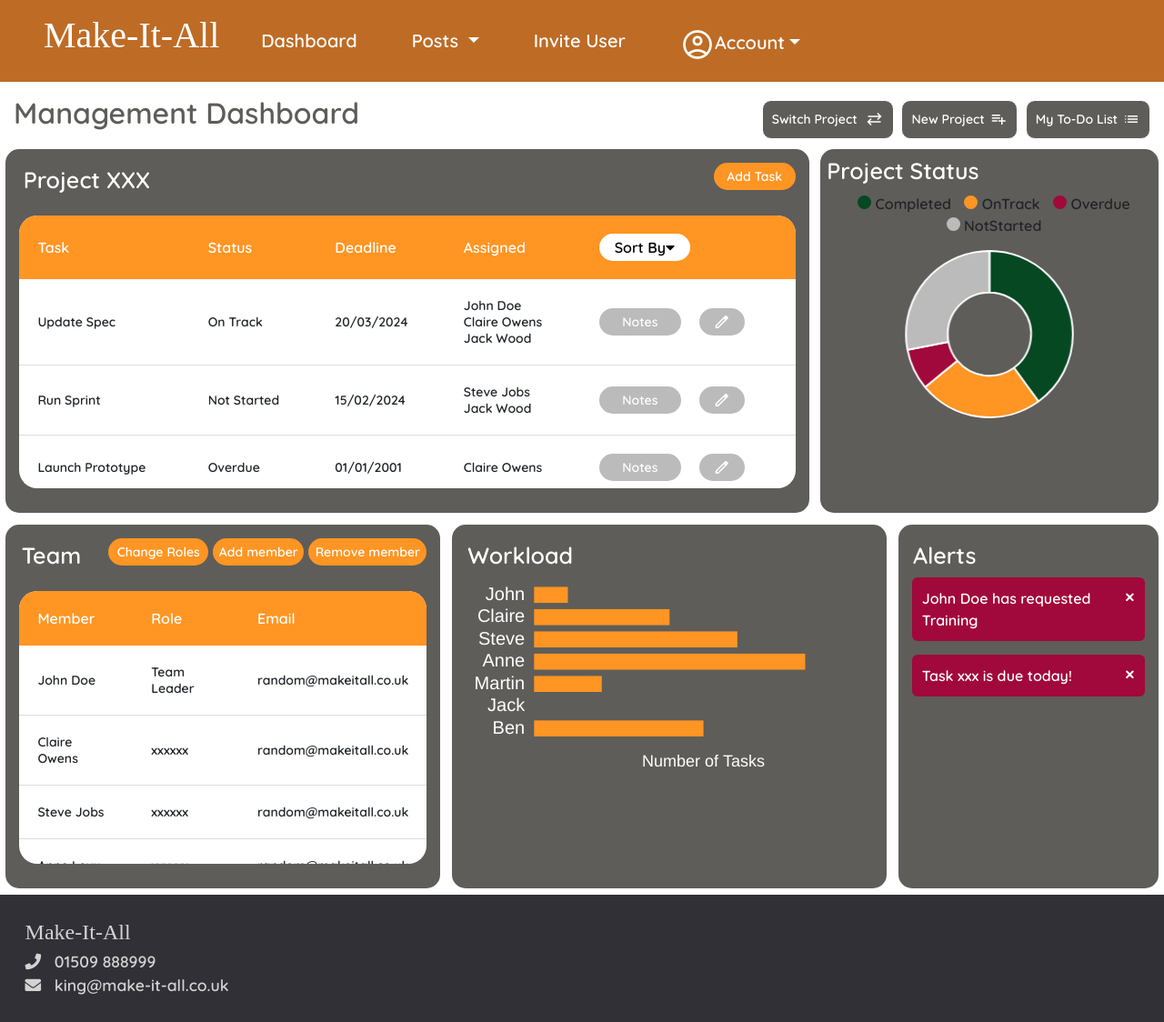
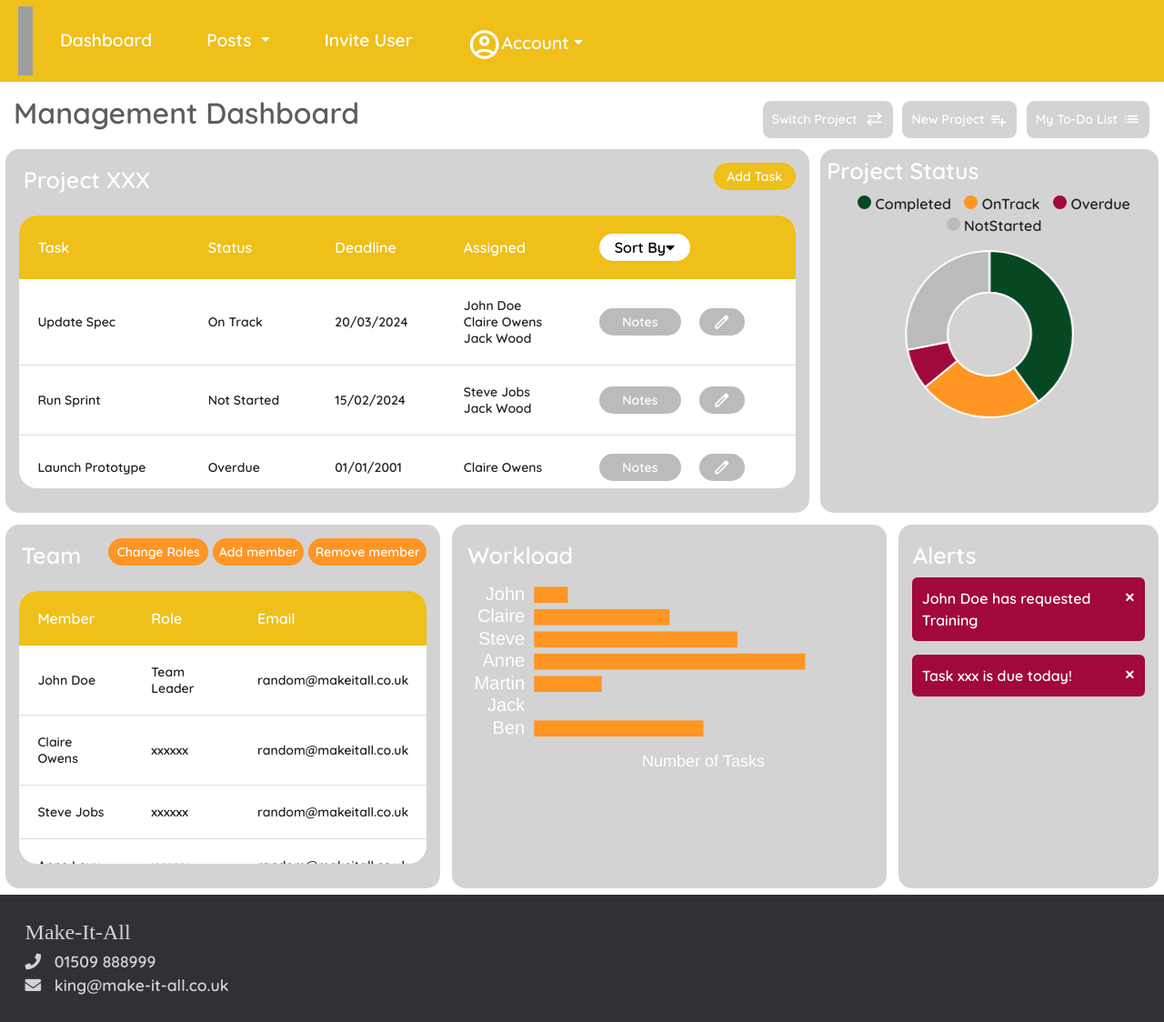
Before and after one commit to RamaSaadeh/Productivity-and-Knowledge-Management-System, a PHP site: page /managerdash.html in a window 1280 px wide. Shown: the whole page at 91% size. Run offline with PHP 8.4, Linux system fonts and the light colour scheme; some libraries are stand-ins or nearby versions; some web fonts are replaced; grey boxes are pictures that could not be loaded.

Commit message:
add logo and colour updates to manager dash

```diff
--- a/managerdash.css
+++ b/managerdash.css
@@ -8,14 +8,15 @@ body {
 	box-sizing: border-box;
 }
 
-.logo-text {
-	font-family: "Churchward Design Bold";
-}
+/*Beginning of css for navbar*/
+
+
 .myNav{
 	grid-area: myNav;
 	background-color: #faf9f9;
 	width: 100%;
-    background-color: #be6b25;
+	background-color: #efbf1a;
+	overflow: visible
 
   }
 
@@ -67,40 +68,63 @@ body {
   background-color: red;
   opacity: 1;
   }
+
   .nav{
-    width: 100%;
-	height: 90px;
+	max-width: fit-content;
+	max-height: fit-content;
   }
+
   .navbar{
   height: 90px;
   border: none;
+
   }
+
   .navbar-brand {
-    margin-left: 13px;
-    padding-top: 15px;
-    padding-bottom: 15px;
-    font-family: 'Churchward Design Bold';
+	margin-left: 1px; /* or whatever size you want */
+	padding-top: 7px; /* this will push it down */
+	padding-bottom: 7px; /* this can give more space at the bottom */
+
   }
+
+  #logo {
+  max-width: 1000px; /* Set a maximum width for the logo */
+  height: auto; /* Maintain the aspect ratio */
+  margin-right: -1000px; /* Add some margin to separate the logo from text */
+  }
+
   .navbar-collapse {
-    position: relative;
-    z-index: 1000;
+	position: relative;  /* Ensure it's positioned */
+	z-index: 1000;       /* Any high number to ensure it's on top of other page elements */
   }
+
   .navbar.navbar-expand-lg.navbar-dark.bg-dark {
-    background-color: #be6b25 !important;
+	background-color: #efbf1a !important;
   }
+
   .navbar-dark .navbar-nav .nav-link {
 	color: white;
-    font-size: 20px;
+	font-size: 1.2em;
 	text-decoration: none;
-    padding: 23px 30px;
+	padding: 23px 30px; /* Keep padding between elements on the nav bar horizontally and vertically*/
 	height: 90px;
 	padding-top: 30px;
-    background-color: #be6b25;
+	background-color: #efbf1a;
+
+
   }
+
+
+
+
   .navbar-dark .navbar-nav .nav-link:hover {
-    background-color: #ffa200;
-    color: black;
+	background-color: #f6dc80; /* Background color on hover */
+	color: black; /* Text color on hover */
   }
+
+
+
+
   /* Style the dropdown menu */
   .navbar-dark .navbar-nav .nav-item.dropdown:hover .dropdown-menu {
 	display: block;
@@ -109,37 +133,67 @@ body {
 	width: 170px;
 	background: white;
 	box-shadow: none;
-    border: 0;
-    padding: 0;
-    margin: 0;
+	border: 0; /* Remove any border that might create a gap */
+	padding: 0; /* Remove any padding to ensure full highlighting */
+	margin: 0; /* Remove any margin that might create a gap */
 
   }
+
   /* Style the dropdown menu links */
   .navbar-dark .navbar-nav .nav-item.dropdown:hover .dropdown-menu .dropdown-item {
 	padding: 10px;
 	color: black;
 	font-size: 1.2em;
 	text-decoration: none;
-    border: 0;
-    margin: 0;
+	border: 0; /* Remove any border on the dropdown items */
+	margin: 0; /* Remove any margin on the dropdown items */
   }
+
+
+
+  /* Style the dropdown menu links on hover */
   .navbar-dark .navbar-nav .nav-item.dropdown:hover .dropdown-menu .dropdown-item:hover {
-    background-color: #ffd200;
-    color: black;
+	background-color: #f6dc80;; /* Background color on hover */
+	color: black; /* Text color on hover */
   }
+
+  /* Style the logo */
   .navbar .navbar-brand {
 	float: left;
 	height: inherit;
-    margin-left: 2em;
+	margin-left: 1em;
 	color: white;
-    font-size: 24px;
+	display: flex;
+
 
   }
+
+  .material-symbols-outlined {
+  font-variation-settings:
+  'FILL' 0,
+  'wght' 400,
+  'GRAD' 0,
+  'opsz' 24;
+  }
+
   #profileIcon {
   font-size: 38px;
   vertical-align: middle;
   }
 
+  .logo{
+	/* want the image to stretch to larger than original size */
+	max-width: 100%;
+	height: auto;
+	max-height: fit-content;
+	background-size: cover;
+	text-align: center;
+	display: block;
+	margin-left: auto;
+	margin-right: auto;
+  }
+
+  /*End of css for navbar*/
 
 
 #pageheader {
@@ -152,7 +206,7 @@ body {
 	background-color: white;
 }
 .switchprojbtn {
-	background-color: #5e5d5a;
+	background-color: #d3d3d3;
 	color: white;
 	padding: 10px;
 	font-size: 14px;
@@ -169,7 +223,7 @@ body {
   background-color: #2980B9;
 }
 #ToDoListbtn {
-	background-color: #5e5d5a;
+	background-color: #d3d3d3;
 	color: white;
 	padding: 10px;
 	font-size: 14px;
@@ -211,7 +265,7 @@ body {
 .switchprojdropdown-content a:hover {background-color: #ddd;}
 
 #NewProjbtn {
-	background-color: #5e5d5a;
+	background-color: #d3d3d3;
 	color: white;
 	padding: 10px;
 	font-size: 14px;
@@ -229,7 +283,7 @@ body {
 	background-color: #2980B9;
   }
 .addnewproj-form{
-	background-color: #5e5d5a;
+	background-color: #d3d3d3;
 	margin: 5% auto;
 	padding-left: 10px;
 	padding-right: 20px;
@@ -257,7 +311,7 @@ body {
 }
 #createnewproj-formbtn{
 	width: 100%;
-	background-color: rgb(255, 149, 35);
+	background-color: #efbf1a;
 	border-radius: 15px;
 	border: none;
 	color: white;
@@ -268,7 +322,7 @@ body {
 	margin-top: 5px;
 }
 .ToDoList-form{
-	background-color: #5e5d5a;
+	background-color: #d3d3d3;
 	margin: 5% auto;
 	padding-left: 10px;
 	padding-right: 20px;
@@ -395,7 +449,7 @@ body {
 .flex-item-myproject {
 	flex: 60%;
 	margin: 0.5%;
-	background-color: #5e5d5a;
+	background-color: #d3d3d3;
 	padding: 15px;
 	border-radius:15px;
 	height: 400px;
@@ -403,7 +457,7 @@ body {
 .flex-item-projectstatussection {
 	flex: 20%;
 	margin: 0.5%;
-	background-color: #5e5d5a;
+	background-color: #d3d3d3;
 	border-radius:15px;
 	height: 400px;
 	padding-bottom: 10%;
@@ -411,7 +465,7 @@ body {
 .flex-item-myteamsection {
 	flex: 30%;
 	margin: 0.5%;
-	background-color: #5e5d5a;
+	background-color: #d3d3d3;
 	padding: 15px;
 	border-radius:15px;
 	height: 400px;
@@ -419,7 +473,7 @@ body {
 .flex-item-workloadsection {
 	flex: 30%;
 	margin: 0.5%;
-	background-color: #5e5d5a;
+	background-color: #d3d3d3;
 	padding: 15px;
 	border-radius:15px;
 	height: 400px;
@@ -427,7 +481,7 @@ body {
 .flex-item-alertssection {
 	flex: 15%;
 	margin: 0.5%;
-	background-color: #5e5d5a;
+	background-color: #d3d3d3;
 	padding: 15px;
 	border-radius:15px;
 	height: 400px;
@@ -443,7 +497,7 @@ body {
 
 /*MyTasks content*/
 .addtaskbtn {
-  background-color: rgb(255, 149, 35);
+  background-color: #efbf1a;
   color: white;
   border: none;
   cursor: pointer;
@@ -553,7 +607,7 @@ body {
 
 #addtask-formbtn {
 	width: 100%;
-	background-color: rgb(255, 149, 35);
+	background-color: #efbf1a;
 	border-radius: 15px;
 	border: none;
 	color: white;
@@ -628,7 +682,7 @@ table {
 th {
 	font-size: 16;
 	color: white;
-	background-color: rgb(255, 149, 35);
+	background-color: #efbf1a;
 	padding: 20px;
 	position: sticky;
 	top: 0px;
--- a/managerdash.html
+++ b/managerdash.html
@@ -22,11 +22,12 @@
 </head>
 
 <body>
-	<nav class="myNav">
-		<nav class="navbar navbar-expand-lg navbar-dark bg-dark">
-			<a class="navbar-brand" href="#" "Make-it-all">
-				<h1 class="logo-text">Make-It-All</h1>
-			</a>
+		<!--Beginning of html for navbar-->
+        <nav class="myNav">
+            <nav class="navbar navbar-expand-lg navbar-dark bg-dark">
+                <a class="navbar-brand" href="#">
+                    <img src="logo.PNG" id="logo" />
+                </a>
 			<button class="navbar-toggler" type="button" data-toggle="collapse" data-target="#navbarNav" aria-controls="navbarNav" aria-expanded="false" aria-label="Toggle navigation">
 				<span class="navbar-toggler-icon"></span>
 			</button>
```
Lines whose indentation alone changed are shown as unchanged.
